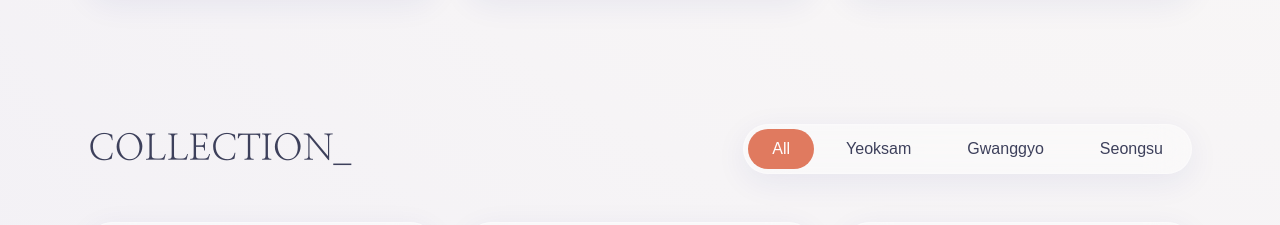
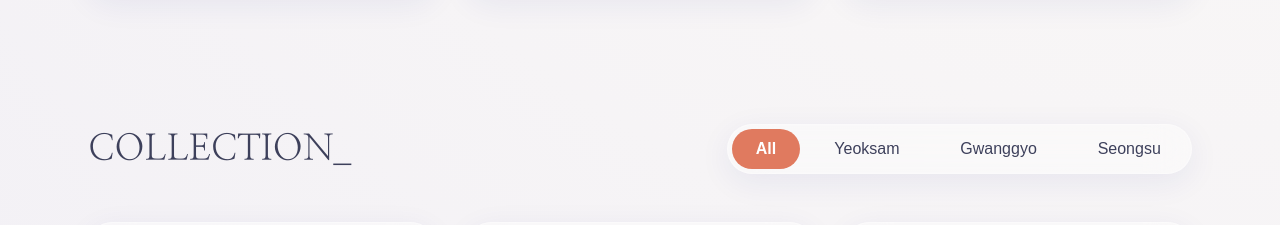
Before and after one commit to cece-297/ssafy_iam, a plain HTML site: page index.html in a window 1280 px wide. Shown: the part 920-1145 px from the top of the page. Drawn offline with nearby package versions, Linux system fonts and the light colour scheme; a web font is replaced by a local one.

Commit message:
Feat: add hover effects for interactive elements

```diff
--- a/index.html
+++ b/index.html
@@ -37,7 +37,34 @@
 
         .coral-accent { color: #E07A5F; }
         .coral-bg { background-color: #E07A5F; }
-        .filter-btn.active { background-color: #E07A5F; color: white; border: none; }
+
+        /* Button Layout Preservation & Hover Effect */
+        .filter-btn {
+            transition: all 0.3s ease;
+            position: relative;
+        }
+        .filter-btn::after {
+            content: attr(data-text);
+            display: block;
+            font-weight: 700;
+            height: 0;
+            overflow: hidden;
+            visibility: hidden;
+            user-select: none;
+        }
+        .filter-btn:hover { background: rgba(0,0,0,0.05); font-weight: 700; }
+        .dark .filter-btn:hover { background: rgba(255,255,255,0.1); }
+        .filter-btn.active { background-color: #E07A5F !important; color: white !important; font-weight: 700; }
+
+        /* Card Hover Effect */
+        .item {
+            transition: all 0.3s cubic-bezier(0.4, 0, 0.2, 1);
+            will-change: transform;
+        }
+        .item:hover {
+            transform: translateY(-4px);
+            box-shadow: 0 15px 30px rgba(0,0,0,0.1);
+        }
 
         .custom-cursor {
             position: fixed;
@@ -116,15 +143,14 @@
             <div class="flex flex-col md:flex-row md:items-center justify-between mb-12 gap-6">
                 <h3 class="serif text-4xl">COLLECTION_</h3>
                 <div class="flex gap-2 p-1 glass rounded-full">
-                    <button onclick="filterItems('all')" class="filter-btn active px-6 py-2 rounded-full font-medium transition">All</button>
-                    <button onclick="filterItems('yeoksam')" class="filter-btn px-6 py-2 rounded-full transition">Yeoksam</button>
-                    <button onclick="filterItems('gwanggyo')" class="filter-btn px-6 py-2 rounded-full transition">Gwanggyo</button>
-                    <button onclick="filterItems('seongsu')" class="filter-btn px-6 py-2 rounded-full transition">Seongsu</button>
+                    <button onclick="filterItems('all')" data-text="All" class="filter-btn active px-6 py-2 rounded-full font-medium transition">All</button>
+                    <button onclick="filterItems('yeoksam')" data-text="Yeoksam" class="filter-btn px-6 py-2 rounded-full transition">Yeoksam</button>
+                    <button onclick="filterItems('gwanggyo')" data-text="Gwanggyo" class="filter-btn px-6 py-2 rounded-full transition">Gwanggyo</button>
+                    <button onclick="filterItems('seongsu')" data-text="Seongsu" class="filter-btn px-6 py-2 rounded-full transition">Seongsu</button>
                 </div>
             </div>
 
             <div id="grid" class="grid grid-cols-1 md:grid-cols-3 gap-8">
-                <!-- Item 1 -->
                 <div class="item glass p-6 rounded-3xl" data-cat="yeoksam">
                     <img src="https://images.unsplash.com/photo-1546237769-6f84ec1a512a?q=80&w=1160&auto=format&fit=crop" alt="베통 역삼" class="w-full h-64 object-cover rounded-2xl mb-6">
                     <h3 class="serif text-2xl mb-2">베통 역삼</h3>
@@ -135,7 +161,6 @@
                     </div>
                     <button onclick="openModal('베통 역삼', '역삼역 도보 5분 거리의 소금빵 맛집', 'https://naver.me/5UEcHdrX')" class="w-full py-4 rounded-xl border border-white/10 hover:bg-white/10 transition font-bold">네이버 지도로 보기</button>
                 </div>
-                <!-- Item 2 -->
                 <div class="item glass p-6 rounded-3xl" data-cat="gwanggyo">
                     <img src="https://images.unsplash.com/photo-1629223636116-04e1e85a8a6c?q=80&w=1469&auto=format&fit=crop" alt="모닉" class="w-full h-64 object-cover rounded-2xl mb-6">
                     <h3 class="serif text-2xl mb-2">모닉</h3>
@@ -146,7 +171,6 @@
                     </div>
                     <button onclick="openModal('모닉', '광교 카페거리 아늑한 와인바', 'https://naver.me/Gxk1cx3n')" class="w-full py-4 rounded-xl border border-white/10 hover:bg-white/10 transition font-bold">네이버 지도로 보기</button>
                 </div>
-                <!-- Item 3 -->
                 <div class="item glass p-6 rounded-3xl" data-cat="seongsu">
                     <img src="https://plus.unsplash.com/premium_photo-1667807522888-911d7e8f0791?q=80&w=1519&auto=format&fit=crop" alt="독보" class="w-full h-64 object-cover rounded-2xl mb-6">
                     <h3 class="serif text-2xl mb-2">독보</h3>
```
